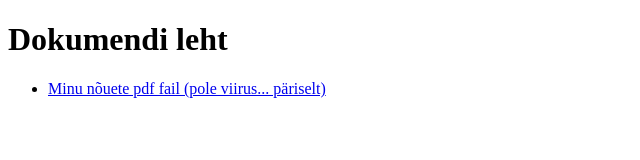
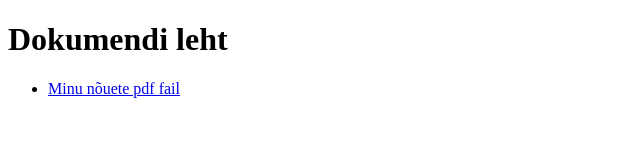
Before and after one commit to ROBERTTest1/ainemapp, a plain HTML site: page bitcoin/dokument.html in a window 1280 px wide. Shown: the whole page, without its empty margins (0-640 px from the left). Drawn offline with Linux system fonts and the light colour scheme.

Commit message:
pdf töötab dokumendil

```diff
--- a/bitcoin/dokument.html
+++ b/bitcoin/dokument.html
@@ -9,9 +9,7 @@
     <h1>Dokumendi leht</h1>
     <ul>
       <li>
-        <a href="docs/nouded.pdf" download
-          >Minu nõuete pdf fail (pole viirus... päriselt)</a
-        >
+        <a href="nouded.pdf" download>Minu nõuete pdf fail</a>
       </li>
     </ul>
   </body>
```
Also changed, not shown: 2 other files.
